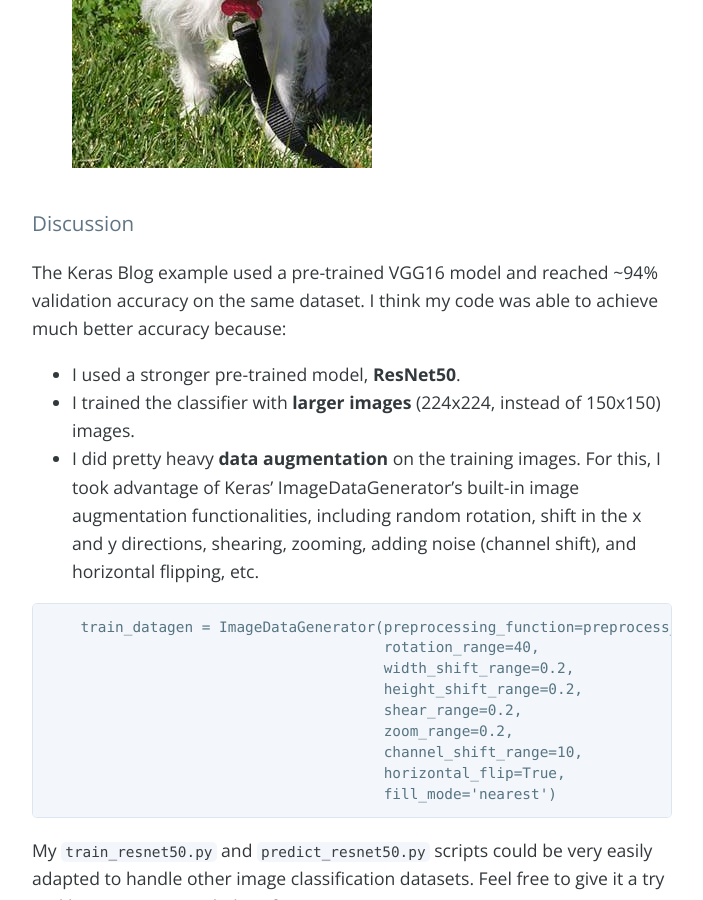
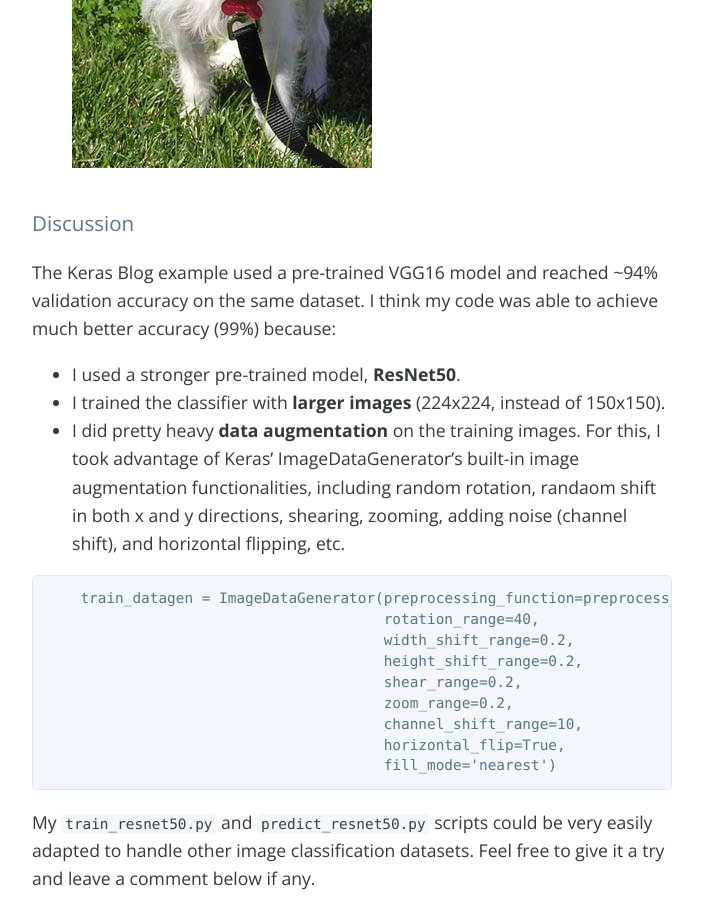
Before and after one commit to jkjung-avt/jkjung-avt.github.io, a Jekyll site: the page built from _posts/2018-04-14-keras-tutorial.md, in a window 1280 px wide and 900 px high, scrolled down 3390 px. Shown: the whole window, without its empty margins (288-991 px from the left). Built offline with Jekyll 4.4.1, drawn with Linux system fonts in a browser that asks for light colours; nearby versions of some CDN libraries; comment, search, counter and statistics services are not loaded.

Commit message:
Minor corrections

````diff
--- a/_posts/2018-04-14-keras-tutorial.md
+++ b/_posts/2018-04-14-keras-tutorial.md
@@ -118,11 +118,11 @@ In my own case, I usd `tensorflow-gpu (1.7.0)` and the Keras package within. Ref
 
 # Discussion
 
-The Keras Blog example used a pre-trained VGG16 model and reached ~94% validation accuracy on the same dataset. I think my code was able to achieve much better accuracy because:
+The Keras Blog example used a pre-trained VGG16 model and reached ~94% validation accuracy on the same dataset. I think my code was able to achieve much better accuracy (99%) because:
 
 * I used a stronger pre-trained model, **ResNet50**.
-* I trained the classifier with **larger images** (224x224, instead of 150x150) images.
-* I did pretty heavy **data augmentation** on the training images. For this, I took advantage of Keras' ImageDataGenerator's built-in image augmentation functionalities, including random rotation, shift in the x and y directions, shearing, zooming, adding noise (channel shift), and horizontal flipping, etc.
+* I trained the classifier with **larger images** (224x224, instead of 150x150).
+* I did pretty heavy **data augmentation** on the training images. For this, I took advantage of Keras' ImageDataGenerator's built-in image augmentation functionalities, including random rotation, randaom shift in both x and y directions, shearing, zooming, adding noise (channel shift), and horizontal flipping, etc.
 
 ```python
     train_datagen = ImageDataGenerator(preprocessing_function=preprocess_input,
````
